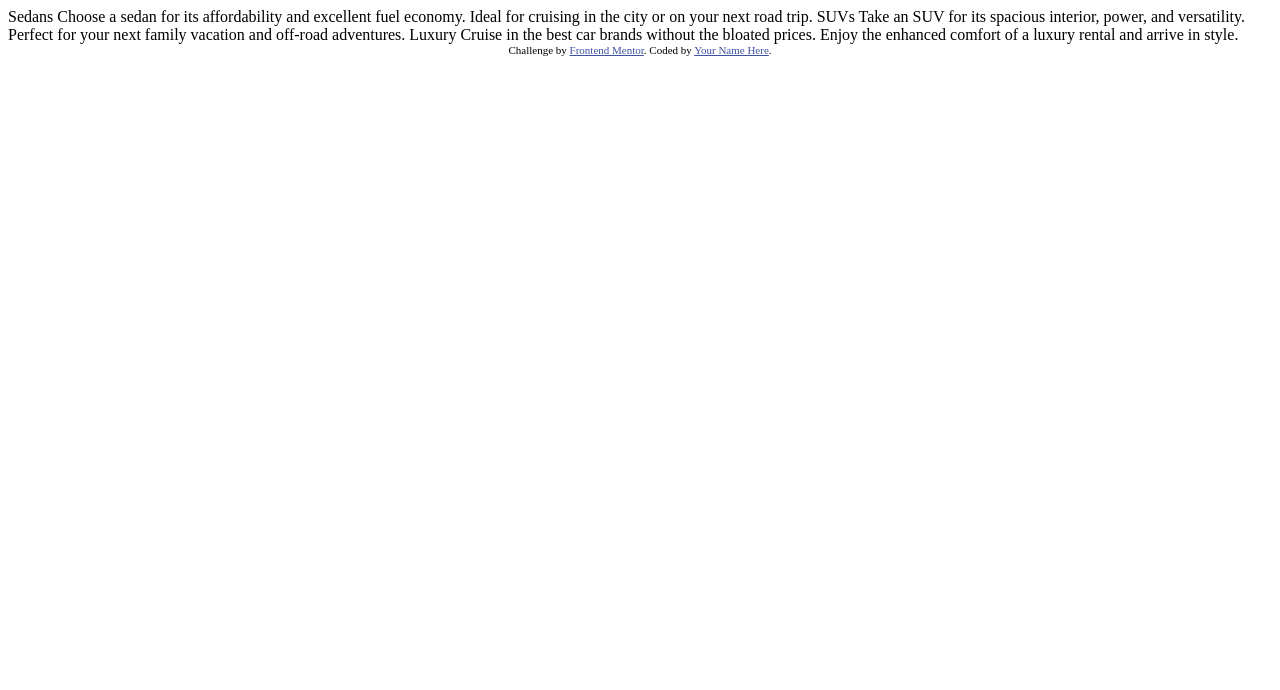
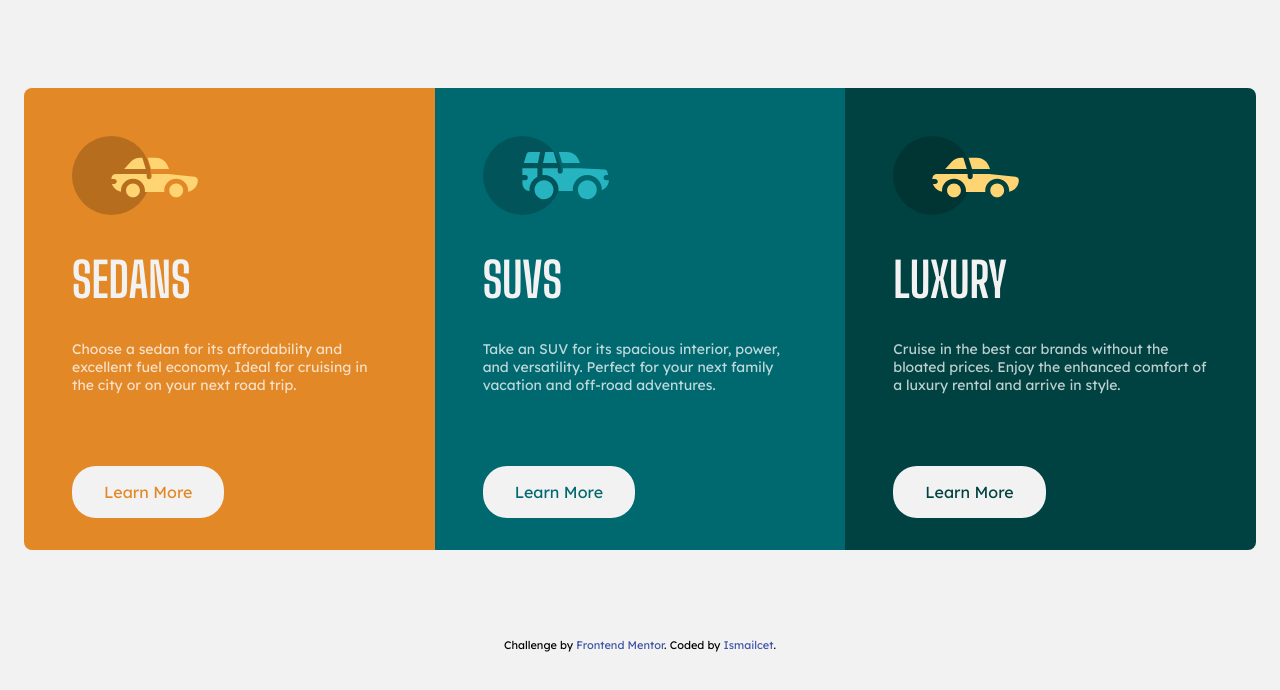
Before and after one commit to ismailcet/FrontendMentor-3ColumnPreview, a plain HTML site: page index.html in a window 1280 px wide. Drawn offline with Linux system fonts and the light colour scheme.

Commit message:
3-column preview card component challenge hub

```diff
--- a/index.html
+++ b/index.html
@@ -6,31 +6,58 @@
 
   <link rel="icon" type="image/png" sizes="32x32" href="./images/favicon-32x32.png">
 
+  <!-- Styles -->
+  <link rel="stylesheet" href="style.css">
   <title>Frontend Mentor | 3-column preview card component</title>
 
-  <!-- Feel free to remove these styles or customise in your own stylesheet 👍 -->
-  <style>
-    .attribution { font-size: 11px; text-align: center; }
-    .attribution a { color: hsl(228, 45%, 44%); }
-  </style>
 </head>
 <body>
-
-  Sedans
+<!-- Section -->
+  <section class="section">
+    <section class="section-center">
+      <!-- Sedans -->
+      <div class="sedans">
+        <div class="container">
+          <img src="images/icon-sedans.svg" alt="sedan" class="image img-sedan">
+          <h2 class="title">Sedans</h2>
+          <p class="info">
             Choose a sedan for its affordability and excellent fuel economy. Ideal for cruising in the city
             or on your next road trip.
-
-  SUVs
+          </p>
+          <a href="#" class="btn btn-sedans">Learn More</a>
+        </div>
+      </div>
+        <!-- Suvs -->
+      <div class="suvs">
+        <div class="container">
+          <img src="images/icon-suvs.svg" alt="suvs" class="image img-suv">
+          <h2 class="title">SUVs</h2>
+          <p class="info">
             Take an SUV for its spacious interior, power, and versatility. Perfect for your next family vacation
     and off-road adventures.
-
-  Luxury
+          </p>
+          <a href="#" class="btn btn-suvs">Learn More</a>
+        </div>
+      </div>
+        <!-- Luxury -->
+      <div class="luxury">
+        <div class="container">
+          <img src="images/icon-sedans.svg" alt="luxury" class="image img-luxury">
+          <h2 class="title">Luxury</h2>
+          <p class="info">
             Cruise in the best car brands without the bloated prices. Enjoy the enhanced comfort of a luxury
             rental and arrive in style.
+          </p>
+          <a href="#" class="btn btn-luxury">Learn More</a>
+        </div>
+      </div>
+    </section>
+  </section>
 
+   <!-- Footer -->
   <div class="attribution">
-    Challenge by <a href="https://www.frontendmentor.io?ref=challenge" target="_blank">Frontend Mentor</a>.
-    Coded by <a href="#">Your Name Here</a>.
+    Challenge by <a href="https://github.com/ismailcet" target="_blank">Frontend Mentor</a>.
+    Coded by <a href="https://github.com/ismailcet" target="_blank">Ismailcet</a>.
   </div>
 </body>
 </html>
--- a/style.css
+++ b/style.css
@@ -0,0 +1,200 @@
+/* Fonts */
+@import url("https://fonts.googleapis.com/css2?family=Lexend+Deca&display=swap");
+/*'Lexend Deca', sans-serif;*/
+@import url("https://fonts.googleapis.com/css2?family=Big+Shoulders+Display:wght@700&display=swap");
+/*'Big Shoulders Display', cursive;*/
+
+/* Variables */
+:root {
+  --clr-Bright-orange: hsl(31, 77%, 52%);
+  --clr-Dark-cyan: hsl(184, 100%, 22%);
+  --clr-Very-dark-cyan: hsl(179, 100%, 13%);
+  --clr-Transparent-white-paragraphs: hsla(0, 0%, 100%, 0.75);
+  --clr-Very-light-gray: hsl(0, 0%, 95%); /*(background, headings, buttons)*/
+  --ff-primary: "Lexend Deca", sans-serif;
+  --ff-secondary: "Big Shoulders Display", cursive;
+  --radius: 1rem;
+  --transition: all 0.5s linear;
+}
+/* Global Variables */
+*,
+::after,
+::before {
+  margin: 0;
+  padding: 0;
+  box-sizing: border-box;
+}
+body {
+  background: var(--clr-Very-light-gray);
+  font-size: 16px;
+  font-family: var(--ff-primary);
+}
+ul {
+  list-style-type: none;
+}
+a {
+  text-decoration: none;
+}
+img:not(.logo) {
+  width: 100%;
+}
+h1,
+h2,
+h3,
+h4 {
+  font-family: var(--ff-secondary);
+  font-weight: 700;
+  text-transform: uppercase;
+  color: var(--clr-Very-light-gray);
+}
+h1 {
+  font-size: 3rem;
+}
+h2 {
+  font-size: 2.25rem;
+}
+h3 {
+  font-size: 1.25rem;
+}
+h4 {
+  font-size: 0.875rem;
+}
+p {
+  color: var(--clr-Transparent-white-paragraphs);
+}
+@media screen and (min-width: 800px) {
+  h1 {
+    font-size: 4rem;
+  }
+  h2 {
+    font-size: 3rem;
+  }
+  h3 {
+    font-size: 1.75rem;
+  }
+  h4 {
+    font-size: 1rem;
+  }
+  body {
+    font-size: 1rem;
+  }
+}
+
+/* Section */
+.section {
+  margin: 5.5rem 1.5rem;
+  display: grid;
+  place-items: center;
+}
+.container {
+  padding: 2.75rem;
+}
+.image {
+  margin-bottom: 2.25rem;
+  min-height: 40%;
+  max-width: 40% !important;
+}
+.title {
+  margin-bottom: 2.25rem;
+}
+.info {
+  margin-bottom: 2.25rem;
+  font-size: 14px !important;
+}
+/* Buttons */
+.btn {
+  padding: 1rem 2rem;
+  background-color: var(--clr-Very-light-gray);
+  border-radius: 1.5rem;
+  transition: var(--transition);
+}
+.btn:hover {
+  background: transparent;
+  color: var(--clr-Very-light-gray);
+  border: 2px solid var(--clr-Very-light-gray);
+}
+.btn-sedans {
+  color: var(--clr-Bright-orange);
+}
+.btn-suvs {
+  color: var(--clr-Dark-cyan);
+}
+.btn-luxury {
+  color: var(--clr-Very-dark-cyan);
+}
+/* Sedan */
+.sedans {
+  background: var(--clr-Bright-orange);
+  border-radius: 0.5rem 0.5rem 0 0;
+}
+/* Suvs */
+.suvs {
+  background: var(--clr-Dark-cyan);
+}
+/* Luxury */
+.luxury {
+  background: var(--clr-Very-dark-cyan);
+  border-radius: 0 0 0.5rem 0.5rem;
+}
+/* Footer */
+.attribution {
+  font-size: 11px;
+  text-align: center;
+}
+.attribution a {
+  color: hsl(228, 45%, 44%);
+}
+
+/* Responsive */
+@media screen and (max-width: 992px) and (min-width: 650px) {
+  body {
+    font-size: 14px;
+  }
+  .section-center {
+    display: grid;
+    grid-template-columns: 1fr 1fr 1fr;
+  }
+  .container {
+    padding: 3rem;
+  }
+  .image {
+    margin-bottom: 2rem;
+  }
+  .title {
+    margin-bottom: 2rem;
+  }
+  .info {
+    margin-bottom: 5.5rem;
+  }
+  .sedans {
+    border-radius: 0.5rem 0 0 0.5rem;
+  }
+  .luxury {
+    border-radius: 0 0.5rem 0.5rem 0;
+  }
+}
+/* Desktop */
+@media screen and (min-width: 992px) {
+  .section-center {
+    display: grid;
+    grid-template-columns: 1fr 1fr 1fr;
+  }
+  .container {
+    padding: 3rem;
+  }
+  .image {
+    margin-bottom: 2rem;
+  }
+  .title {
+    margin-bottom: 2rem;
+  }
+  .info {
+    margin-bottom: 5.5rem;
+  }
+  .sedans {
+    border-radius: 0.5rem 0 0 0.5rem;
+  }
+  .luxury {
+    border-radius: 0 0.5rem 0.5rem 0;
+  }
+}
```
Lines whose indentation alone changed are shown as unchanged.
